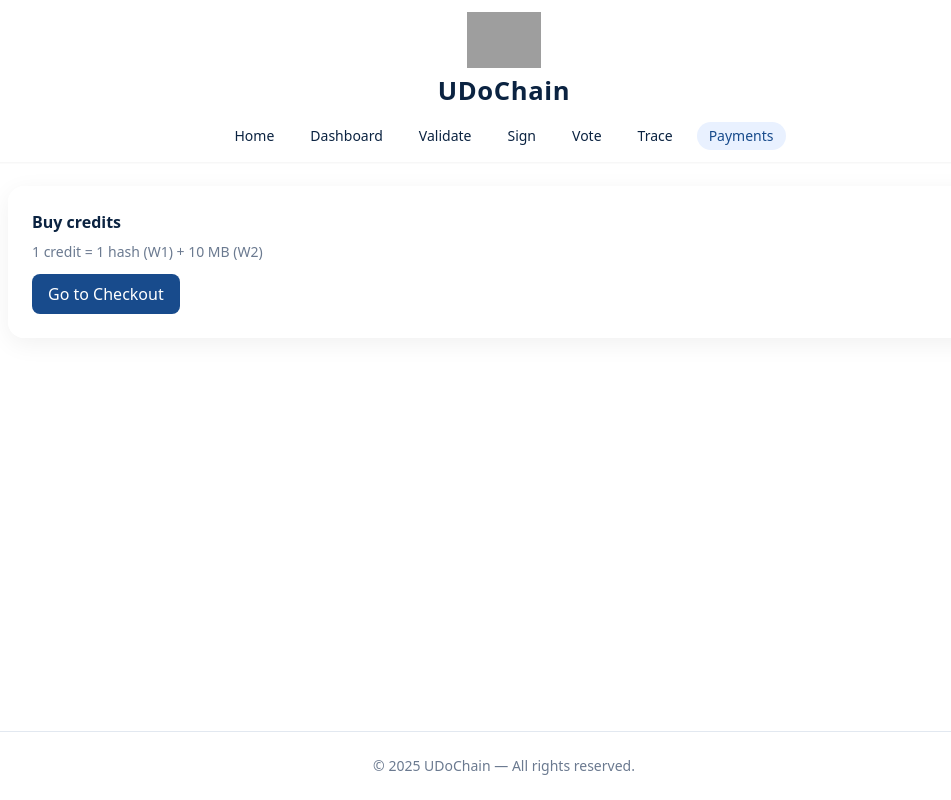
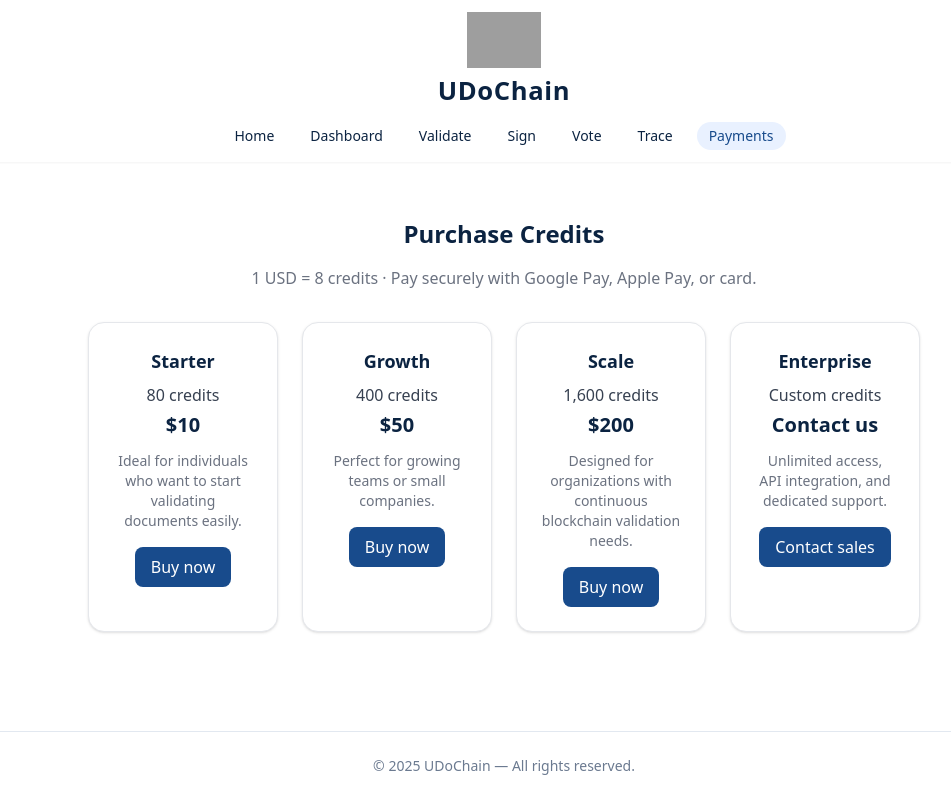
Before and after one commit to greencapitalh-cpu/app-udochain, a React (Vite) app: page /payments in a window 1280 px wide. Shown: the whole page, without its empty margins (136-1087 px from the left). Built offline with nearby package versions, Linux system fonts and the light colour scheme; grey boxes are pictures that could not be loaded.

Commit message:
Update Payments.tsx

```diff
--- a/src/pages/Payments.tsx
+++ b/src/pages/Payments.tsx
@@ -2,14 +2,65 @@
 import Button from "../ui/Button";
 
 export default function Payments() {
-  const checkout = async () => {
-    // TODO: POST /api/payments/checkout/session y redirigir a 'url'
+  const handleCheckout = async (plan: string) => {
+    // TODO: conectar con /api/payments/create-session
+    // Ejemplo:
+    // const res = await fetch(`/api/payments/create-session?plan=${plan}`, { method: "POST" });
+    // const data = await res.json();
+    // window.location.href = data.url;
   };
+
+  const plans = [
+    {
+      name: "Starter",
+      credits: "80 credits",
+      price: "$10",
+      description: "Ideal for individuals who want to start validating documents easily.",
+    },
+    {
+      name: "Growth",
+      credits: "400 credits",
+      price: "$50",
+      description: "Perfect for growing teams or small companies.",
+    },
+    {
+      name: "Scale",
+      credits: "1,600 credits",
+      price: "$200",
+      description: "Designed for organizations with continuous blockchain validation needs.",
+    },
+    {
+      name: "Enterprise",
+      credits: "Custom credits",
+      price: "Contact us",
+      description: "Unlimited access, API integration, and dedicated support.",
+    },
+  ];
+
   return (
-    <div className="card p-6">
-      <h3 className="font-semibold mb-2">Buy credits</h3>
-      <p className="text-sm text-udo-steel">1 credit = 1 hash (W1) + 10 MB (W2)</p>
-      <Button className="mt-3" onClick={checkout}>Go to Checkout</Button>
+    <div className="max-w-4xl mx-auto p-8">
+      <h1 className="text-2xl font-bold mb-4 text-center">Purchase Credits</h1>
+      <p className="text-center text-gray-500 mb-8">
+        1 USD = 8 credits · Pay securely with Google Pay, Apple Pay, or card.
+      </p>
+
+      <div className="grid grid-cols-1 sm:grid-cols-2 lg:grid-cols-4 gap-6">
+        {plans.map((plan) => (
+          <div
+            key={plan.name}
+            className="border rounded-2xl p-6 shadow hover:shadow-lg transition bg-white text-center"
+          >
+            <h3 className="text-lg font-semibold mb-2">{plan.name}</h3>
+            <p className="text-gray-700 mb-1">{plan.credits}</p>
+            <p className="text-udo-blue font-bold text-xl mb-3">{plan.price}</p>
+            <p className="text-sm text-gray-500 mb-4">{plan.description}</p>
+
+            <Button onClick={() => handleCheckout(plan.name)}>
+              {plan.name === "Enterprise" ? "Contact sales" : "Buy now"}
+            </Button>
+          </div>
+        ))}
+      </div>
     </div>
   );
 }
```
